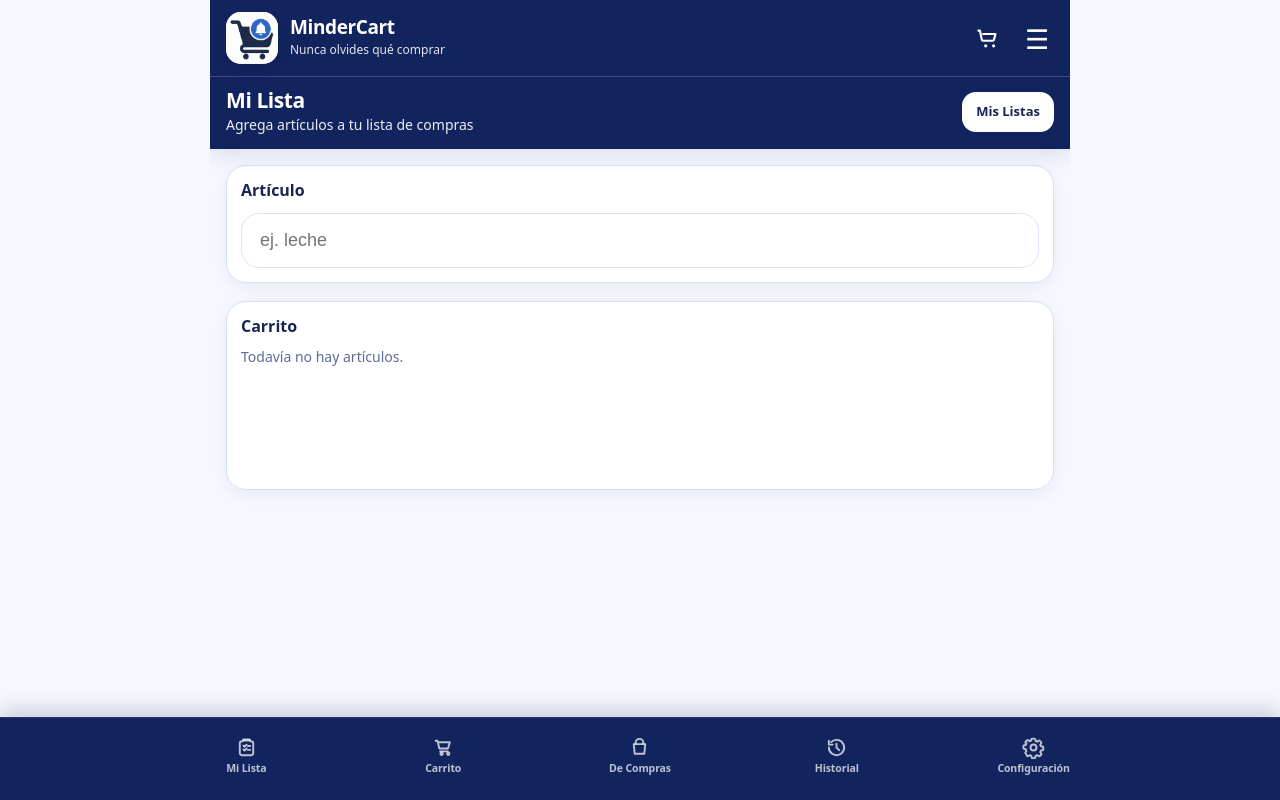
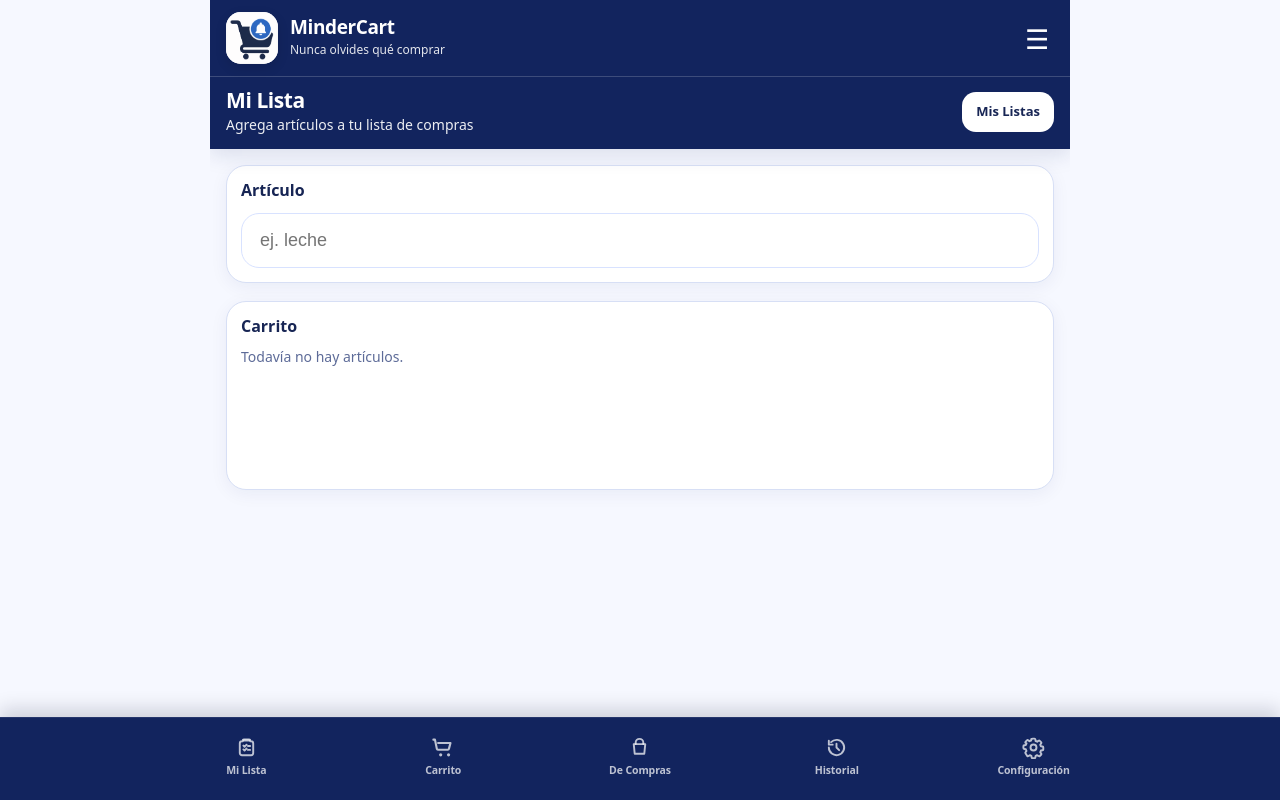
Before and after one commit to EnriqueGSMC/mindercart-web, a Next.js app: page / in a window 1280 px wide. Built offline with nearby package versions, Linux system fonts and the light colour scheme.

Commit message:
feat: move cart counter from header to footer

```diff
--- a/src/app/layout.tsx
+++ b/src/app/layout.tsx
@@ -29,6 +29,23 @@ const iconStyle = {
   strokeLinejoin: "round" as const,
 };
 
+function CartFooterIcon() {
+  return (
+    <svg width="27" height="27" viewBox="0 0 24 24" fill="none" aria-hidden="true">
+      <path
+        d="M3 5h1.4l1.7 8.2a1 1 0 0 0 1 .8h8.7a1 1 0 0 0 1-.8L18.2 8H7.2"
+        stroke="currentColor"
+        strokeWidth="1.9"
+        strokeLinecap="round"
+        strokeLinejoin="round"
+      />
+      <circle cx="9.5" cy="18.5" r="1.4" fill="currentColor" />
+      <circle cx="16.5" cy="18.5" r="1.4" fill="currentColor" />
+    </svg>
+  );
+}
+
+
 const navItems: NavItem[] = [
   {
     href: "/",
@@ -51,14 +68,7 @@ const navItems: NavItem[] = [
     labelEs: "Carrito",
     labelEn: "Cart",
     match: ["/general-list", "/shopping-list"],
-    icon: (
-      <svg viewBox="0 0 24 24" aria-hidden="true" style={iconStyle}>
-        <circle cx="10" cy="18.5" r="1.25" />
-        <circle cx="17" cy="18.5" r="1.25" />
-        <path d="M3.75 5h2l1.9 8h9l2-6.5H7.25" />
-        <path d="M8.5 16h8" />
-      </svg>
-    ),
+    icon: <CartFooterIcon />,
   },
   {
     href: "/in-store",
@@ -176,6 +186,24 @@ function BottomNavigation() {
           align-items: center;
           justify-content: center;
           color: currentColor;
+          min-height: 27px;
+        }
+
+        .mc-bottom-nav__icon--cart {
+          gap: 4px;
+        }
+
+        .mc-bottom-nav__cart-count {
+          display: none;
+          font-size: 13px;
+          line-height: 1;
+          font-weight: 800;
+          color: currentColor;
+          transform: translateY(-1px);
+        }
+
+        .mc-bottom-nav__cart-count.has-count {
+          display: inline-block;
         }
 
         .mc-bottom-nav__label {
@@ -207,6 +235,9 @@ function BottomNavigation() {
             gap: 3px;
             transform: translateY(-2px);
           }
+          .mc-bottom-nav__cart-count {
+            font-size: 12px;
+          }
           .mc-bottom-nav__label {
             font-size: 10px;
           }
@@ -215,7 +246,10 @@ function BottomNavigation() {
 
       <nav className="mc-bottom-nav" aria-label="Navegación principal">
         <div className="mc-bottom-nav__grid">
-          {navItems.map((item) => (
+          {navItems.map((item) => {
+            const isCartItem = item.href === "/general-list";
+
+            return (
               <a
                 key={item.href}
                 href={item.href}
@@ -226,11 +260,23 @@ function BottomNavigation() {
                 data-label-en={item.labelEn}
               >
                 <span className="mc-bottom-nav__inner">
-                <span className="mc-bottom-nav__icon">{item.icon}</span>
+                  <span
+                    className={
+                      isCartItem ? "mc-bottom-nav__icon mc-bottom-nav__icon--cart" : "mc-bottom-nav__icon"
+                    }
+                  >
+                    {item.icon}
+                    {isCartItem ? (
+                      <span className="mc-bottom-nav__cart-count" data-cart-count aria-hidden="true">
+                        0
+                      </span>
+                    ) : null}
+                  </span>
                   <span className="mc-bottom-nav__label">{item.labelEs}</span>
                 </span>
               </a>
-          ))}
+            );
+          })}
         </div>
       </nav>
 
@@ -268,6 +314,32 @@ function BottomNavigation() {
                 });
               }
 
+              function getCartCount() {
+                try {
+                  var raw = window.localStorage.getItem(STORAGE_KEY);
+                  if (!raw) return 0;
+                  var parsed = JSON.parse(raw);
+                  var items = parsed && Array.isArray(parsed.activeShoppingListItems)
+                    ? parsed.activeShoppingListItems
+                    : [];
+                  return items.length;
+                } catch {
+                  return 0;
+                }
+              }
+
+              function syncFooterCartCount() {
+                var count = getCartCount();
+                var countNode = document.querySelector("[data-cart-count]");
+                if (!countNode) return;
+                countNode.textContent = String(count);
+                if (count > 0) {
+                  countNode.classList.add("has-count");
+                } else {
+                  countNode.classList.remove("has-count");
+                }
+              }
+
               function syncActivePath() {
                 var path = window.location.pathname || "/";
                 var items = document.querySelectorAll("[data-nav-match]");
@@ -286,6 +358,7 @@ function BottomNavigation() {
 
               function syncFooter() {
                 syncFooterLanguage();
+                syncFooterCartCount();
                 syncActivePath();
               }
 
--- a/src/components/mindercart/Shell.tsx
+++ b/src/components/mindercart/Shell.tsx
@@ -268,14 +268,13 @@ export function AppShell(props: {
 }) {
   const pathname = usePathname();
   const searchParams = useSearchParams();
-  const { activeShoppingListItems, settings } = useMinderCartState();
+  const { settings } = useMinderCartState();
   const [menuOpen, setMenuOpen] = React.useState(false);
 
   React.useEffect(() => {
     setMenuOpen(searchParams.get("menu") === "1");
   }, [searchParams]);
 
-  const cartCount = activeShoppingListItems.length;
   const showCart = props.showCart !== false;
   const s = (px: number) => scalePx(settings?.fontScale, px);
   const lang = settings.language;
@@ -379,25 +378,6 @@ export function AppShell(props: {
           </div>
 
           <div style={{ display: "flex", alignItems: "center", gap: 12, flexShrink: 0 }}>
-            {showCart ? (
-              <Link href="/general-list" style={cartIconStyle()} aria-label="Cart">
-                <CartIcon />
-                {cartCount > 0 ? (
-                  <span
-                    style={{
-                      color: "#fff",
-                      fontSize: s(13),
-                      fontWeight: 800,
-                      lineHeight: 1,
-                      marginLeft: -1,
-                    }}
-                  >
-                    {cartCount}
-                  </span>
-                ) : null}
-              </Link>
-            ) : null}
-
             <button
               type="button"
               onClick={() => setMenuOpen((v) => !v)}
```
Lines whose indentation alone changed are shown as unchanged.
